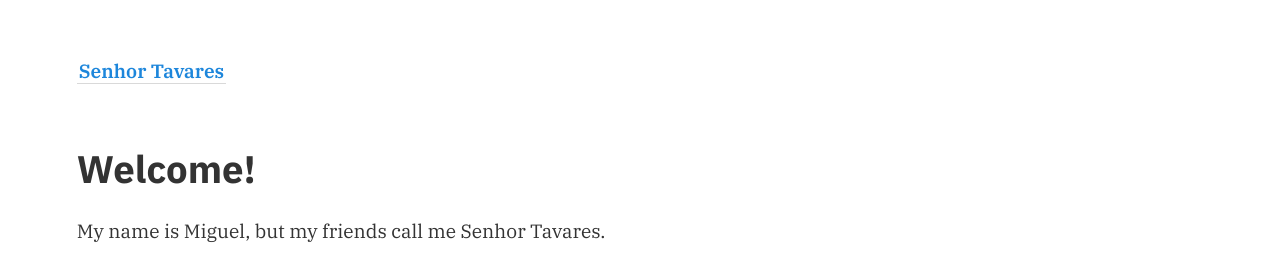
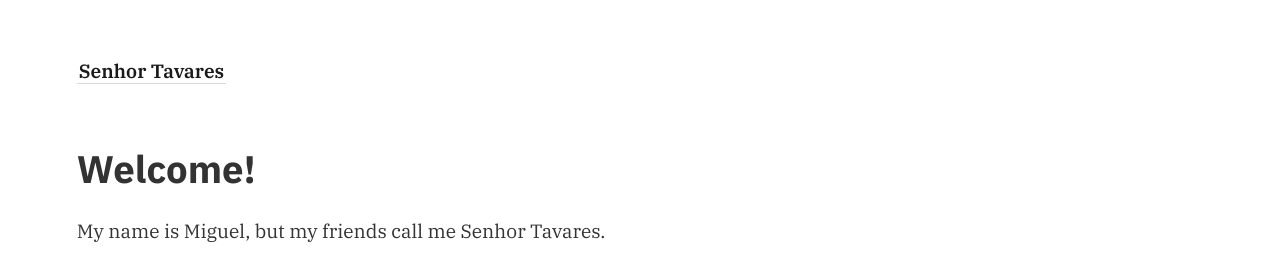
Before and after one commit to macedotavares/senhortavares, a Jekyll site: the page built from _pages/index.md, in a window 1280 px wide. Shown: the top 253 px of the page. Built offline with Jekyll 4.4.1, drawn with Linux system fonts in a browser that asks for light colours.

Commit message:
nav color

```diff
--- a/_sass/_style.scss
+++ b/_sass/_style.scss
@@ -14,7 +14,7 @@ html {
 }
 
 
-.nav {
+#nav .internal-link {
   color: hsl(0, 0%, 10%)
 }
 
```
